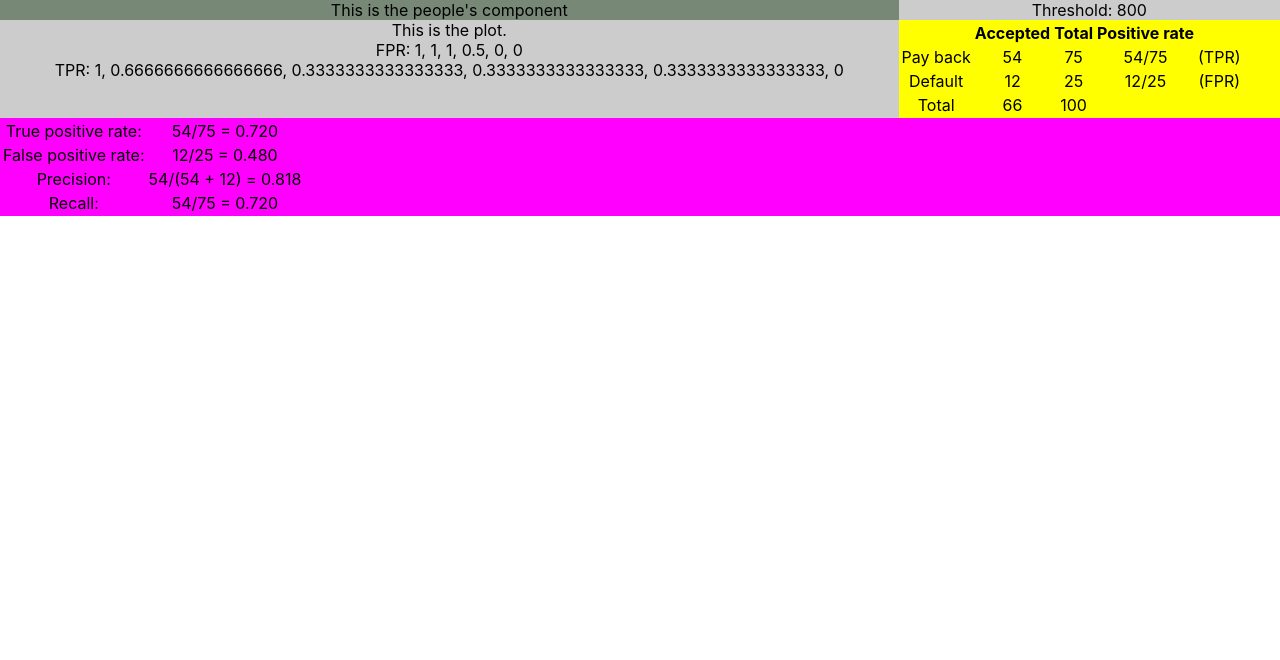
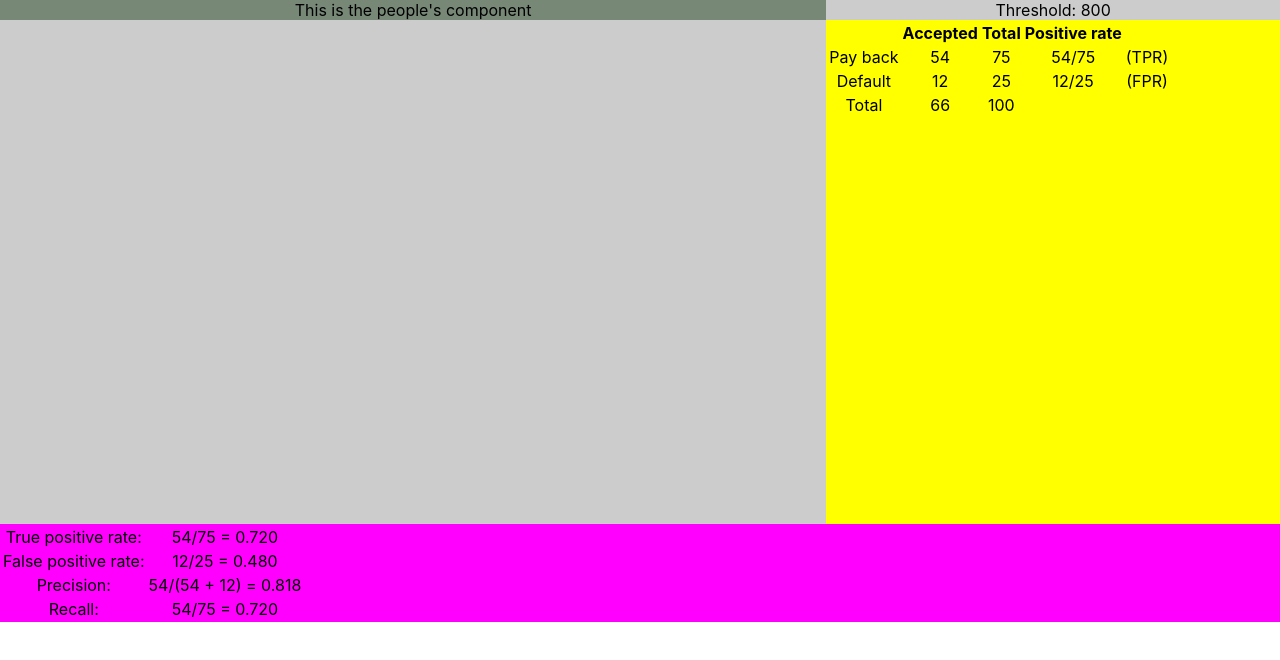
Before and after one commit to kiwidamien/d3_roc, a React (Create React App) app: page / in a window 1280 px wide. Shown: the top 660 px of the page. Built offline with nearby package versions, Linux system fonts and the light colour scheme.

Commit message:
added plotting material

```diff
--- a/package.json
+++ b/package.json
@@ -3,6 +3,9 @@
   "version": "0.1.0",
   "private": true,
   "dependencies": {
+    "d3-scale": "^2.2.2",
+    "d3-selection": "^1.4.0",
+    "d3-shape": "^1.3.4",
     "react": "^16.8.3",
     "react-dom": "^16.8.3",
     "react-scripts": "2.1.5"
--- a/src/Plot.js
+++ b/src/Plot.js
@@ -1,4 +1,9 @@
+// Good sample:
+// https://stackoverflow.com/questions/48853645/how-to-use-d3react
 import React from 'react';
+import { scaleLinear } from 'd3-scale';
+import { select } from 'd3-selection';
+import { line as d3Line, area as d3Area } from 'd3-shape';
 
 const cumsum = (array) => {
   const new_array = [];
@@ -22,14 +27,30 @@ const falsePositiveRate = (array) => {
 
 const Plot = (props) => {
   const players = [true, true, false, false, true];
+  const fpr = falsePositiveRate(players), tpr = truePositiveRate(players);
+
+  const margin = 140,
+  	outerSize = props.size[0],
+  	innerSize = outerSize - margin * 2;
+
+  const xScale = scaleLinear().domain([0,1])
+    .range([0, innerSize]);
+
+  const yScale = scaleLinear().domain([0,1])
+    .range([innerSize, 0]);
+
+  select('.plot_area').append("svg")
+  		.attr("width", outerSize)
+  		.attr("height", outerSize)
+  		.append("g")
+  		.attr("transform", `translate(${margin}, ${margin})`);
 
   return (
-  <div className='plot_area'>
-  This is the plot.<br/>
+  <div>
+    <svg width={props.size[0]} height={props.size[1]}>
+    </svg>
+  </div>
 
-  FPR: {falsePositiveRate(players).join(', ')}<br />
-  TPR: {truePositiveRate(players).join(', ')} <br />
-  </div>
   );
 };
 
--- a/src/ROCApp.js
+++ b/src/ROCApp.js
@@ -20,7 +20,11 @@ class ROCApp extends Component {
         <LabelReporter
           threshold={800}
         />
-        <Plot/>
+        <div className='plot_area'>
+        <Plot
+          size={[500,500]}
+        />
+        </div>
         <TableReporter
           payback={payback}
           noPayback={noPayback}
```
Also changed, not shown: 1 other file (tests, documents, lock files or other folders).
